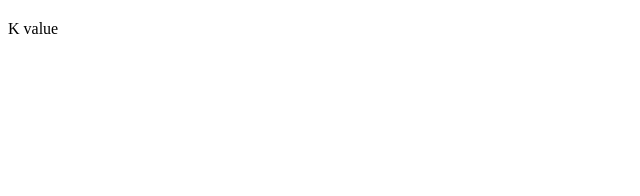
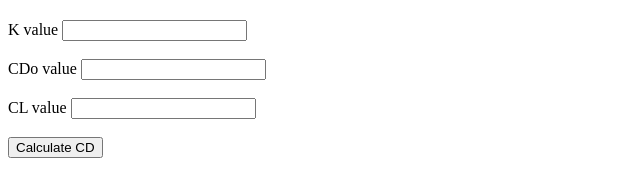
Before and after one commit to The-Code-Champion/AVP_Equations, a plain HTML site: page Templates/CD_val.html in a window 1280 px wide. Shown: the whole page, without its empty margins (0-640 px from the left). Drawn offline with Linux system fonts and the light colour scheme.

Commit message:
updated inputs

```diff
--- a/Templates/CD_val.html
+++ b/Templates/CD_val.html
@@ -8,6 +8,15 @@
     <h2></h2>
     <form action="POST" action="/">
         <label for="K_val">K value</label>
+        <input type="number" id="K_val" name="K_val"><br><br>
+
+        <label for="CDo_val">CDo value</label>
+        <input type="number" id="CDo_val" name="CDo_val"><br><br>
+
+        <label for="CL_val">CL value</label>
+        <input type="number" id="CL_val" name="CL_val"><br><br>
+
+        <button id="calculate_CD" class="button">Calculate CD</button>
     </form>
 </body>
 </html>
```
Also changed, not shown: Templates/Main_Page.html (+3 -0 lines).
